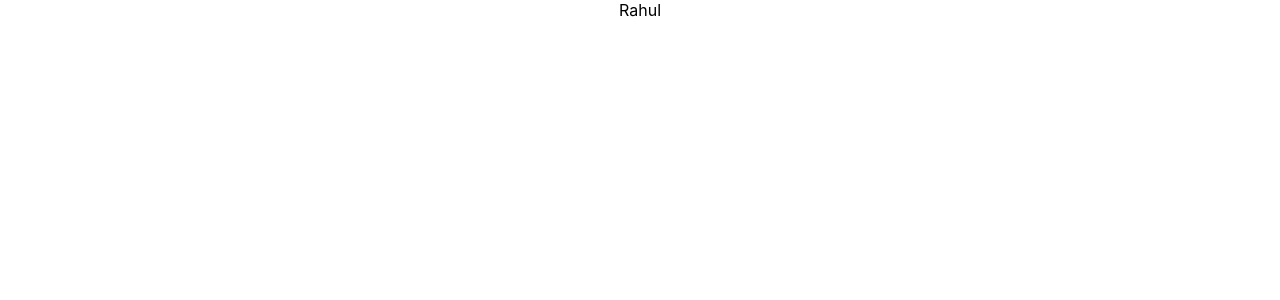
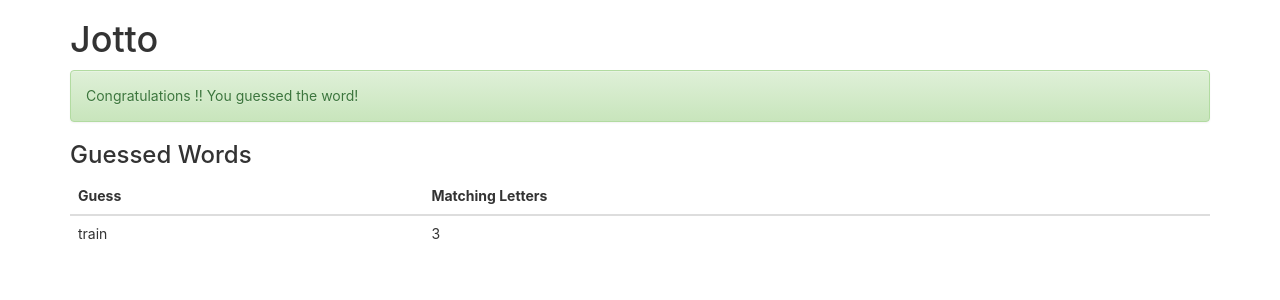
Before and after one commit to rahulgoyal21/react.testing.jotoapp.udemy, a React (Create React App) app: page / in a window 1280 px wide. Shown: the top 300 px of the page. Built offline with nearby package versions, Linux system fonts and the light colour scheme.

Commit message:
Added:Guessed words component

```diff
--- a/public/index.html
+++ b/public/index.html
@@ -15,6 +15,20 @@
       user's mobile device or desktop. See https://developers.google.com/web/fundamentals/web-app-manifest/
     -->
     <link rel="manifest" href="%PUBLIC_URL%/manifest.json" />
+    <link
+      rel="stylesheet"
+      href="https://maxcdn.bootstrapcdn.com/bootstrap/3.3.7/css/bootstrap.min.css"
+      integrity="sha384-BVYiiSIFeK1dGmJRAkycuHAHRg32OmUcww7on3RYdg4Va+PmSTsz/K68vbdEjh4u"
+      crossorigin="anonymous"
+    />
+
+    <!-- Optional theme -->
+    <link
+      rel="stylesheet"
+      href="https://maxcdn.bootstrapcdn.com/bootstrap/3.3.7/css/bootstrap-theme.min.css"
+      integrity="sha384-rHyoN1iRsVXV4nD0JutlnGaslCJuC7uwjduW9SVrLvRYooPp2bWYgmgJQIXwl/Sp"
+      crossorigin="anonymous"
+    />
     <!--
       Notice the use of %PUBLIC_URL% in the tags above.
       It will be replaced with the URL of the `public` folder during the build.
--- a/src/App.js
+++ b/src/App.js
@@ -1,8 +1,20 @@
-import React from 'react';
+import React, { Component } from 'react';
 import './App.css';
+import Congrats from './Congrats';
+import GuessedWords from './GuessedWords';
 
-function App() {
-  return <div className='App'>Rahul</div>;
+class App extends Component {
+  render() {
+    return (
+      <div className='container'>
+        <h1>Jotto</h1>
+        <Congrats success={true} />
+        <GuessedWords
+          guessedWords={[{ guessedWord: 'train', letterMatchCount: 3 }]}
+        />
+      </div>
+    );
+  }
 }
 
 export default App;
--- a/src/Congrats.js
+++ b/src/Congrats.js
@@ -11,7 +11,7 @@ import PropTypes from 'prop-types';
 const Congrats = (props) => {
   if (props.success) {
     return (
-      <div data-test='component-congrats'>
+      <div data-test='component-congrats' className='alert alert-success'>
         <span data-test='congrats-message'>
           Congratulations !! You guessed the word!
         </span>
--- a/src/GuessedWords.js
+++ b/src/GuessedWords.js
@@ -17,8 +17,8 @@ const GuessedWords = (props) => {
     contents = (
       <div data-test='guessed-words'>
         <h3>Guessed Words</h3>
-        <table>
-          <thead>
+        <table className='table table-sm'>
+          <thead className='thead-light'>
             <tr>
               <th>Guess</th>
               <th>Matching Letters</th>
```
Also changed, not shown: src/helpers/index.js (added, +12 -0 lines), 1 other file (tests, documents, lock files or other folders).
